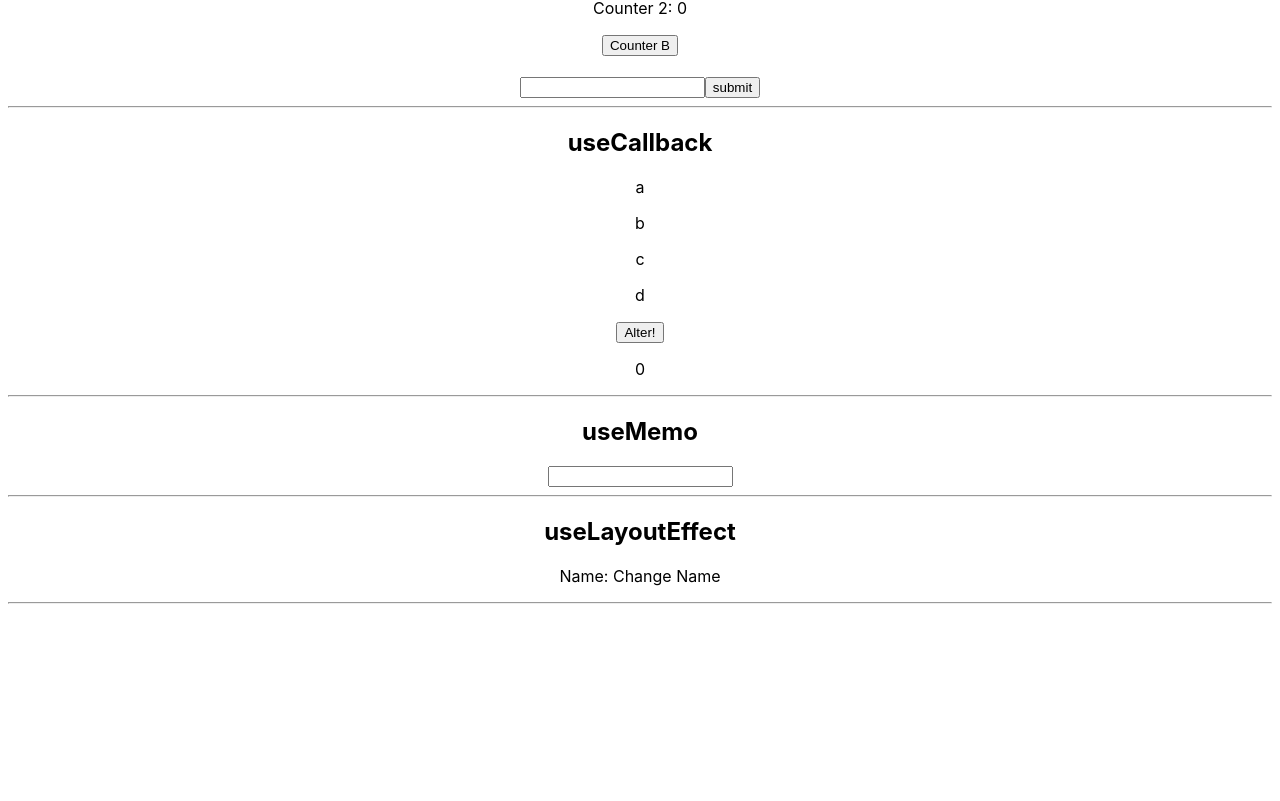
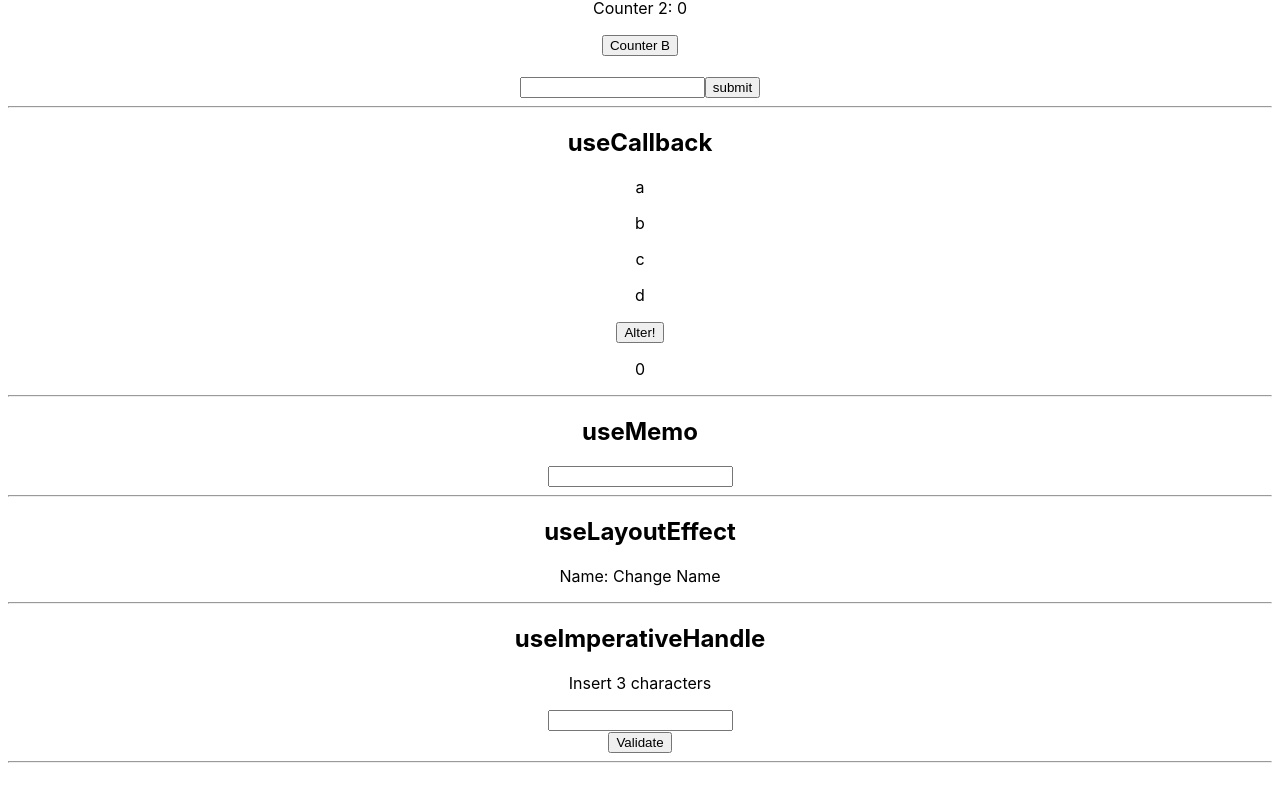
Before and after one commit to WeltonAM/React_HoraDeCodar, a React (Create React App) app in the folder 10_hooks/: page / in a window 1280 px wide. Shown: the part 1253-2054 px from the top of the page. Built offline with nearby package versions, Linux system fonts and the light colour scheme.

Commit message:
useImperativeHandle

```diff
--- /dev/null
+++ b/10_hooks/src/components/HookUseImperativeHandle.js
@@ -0,0 +1,22 @@
+import { useRef } from 'react'
+
+import SomeComponent from './SomeComponent'
+
+const HookUseImperativeHandle = () => {
+
+    const compRef = useRef()
+
+    return (
+        <div>
+            <h2>useImperativeHandle</h2>
+
+            <SomeComponent ref={compRef} />
+
+            <button onClick={() => compRef.current.validate()}>Validate</button>
+
+            <hr />
+        </div>
+    )
+}
+
+export default HookUseImperativeHandle
--- /dev/null
+++ b/10_hooks/src/components/SomeComponent.js
@@ -0,0 +1,28 @@
+import { forwardRef, useRef, useImperativeHandle } from 'react'
+
+const SomeComponent = forwardRef((props, ref) => {
+
+    const localInputRef = useRef()
+
+    useImperativeHandle(
+        ref,
+        () => {
+            return {
+                validate: () => {
+                    if(localInputRef.current.value.length > 3){
+                        localInputRef.current.value = ""
+                    }
+                }
+            }
+        }
+    )
+
+    return (
+        <div>
+            <p>Insert 3 characters</p>
+            <input type="text" ref={localInputRef} />
+        </div>
+    )
+})
+
+export default SomeComponent
--- a/10_hooks/src/pages/Home.js
+++ b/10_hooks/src/pages/Home.js
@@ -9,6 +9,7 @@
 import HookUseCallback from '../components/HookUseCallback'
 import HookUseMemo from '../components/HookUseMemo'
 import HookUseLayoutEffect from '../components/HookUseLayoutEffect'
+import HookUseImperativeHandle from '../components/HookUseImperativeHandle'
 
 const Home = () => {
 
@@ -35,6 +36,8 @@
       <HookUseMemo />
 
       <HookUseLayoutEffect />
+
+      <HookUseImperativeHandle />
     </div>
   )
 }
```
